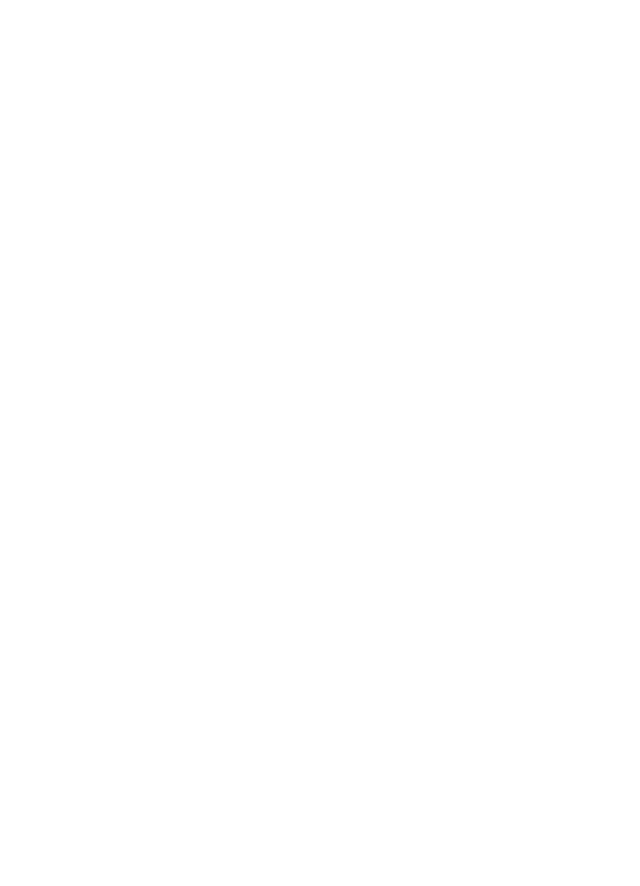
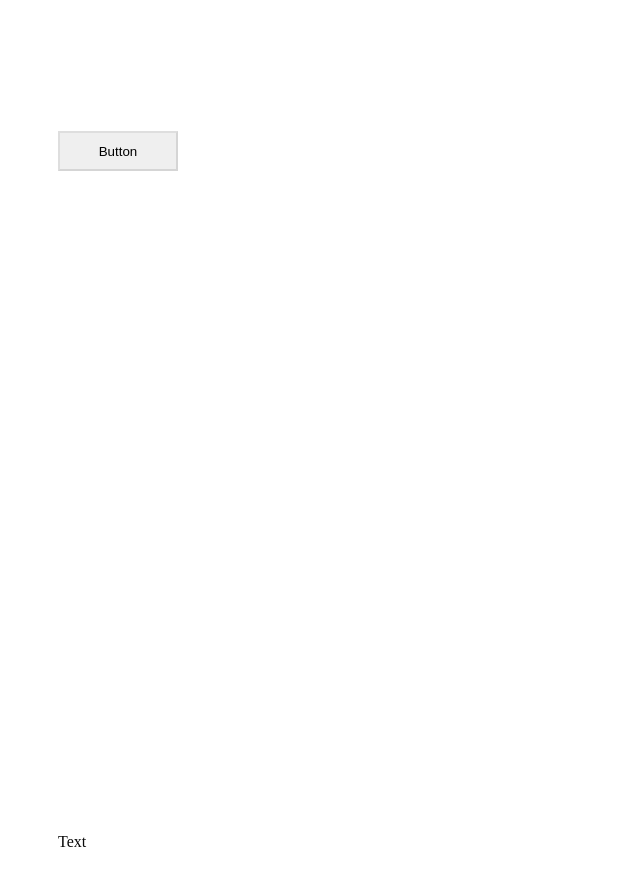
Before and after one commit to ilsur1103/my-project, a React (Vite) app: page / in a window 1280 px wide. Shown: the part 260-1146 px from the top of the page, without its empty margins (0-640 px from the left). Before the commit the page ends 1051 px from the top, so only its background shows below. Built offline with nearby package versions, Linux system fonts and the light colour scheme.

Commit message:
Update project: E-commerce Landing - 26.10.2025, 19:32:27

```diff
--- a/project.json
+++ b/project.json
@@ -2,7 +2,7 @@
   "id": "1",
   "name": "E-commerce Landing",
   "description": "Modern e-commerce landing page",
-  "lastModified": "2025-10-25T17:42:53.989Z",
+  "lastModified": "2025-10-26T14:32:19.585Z",
   "components": [],
   "pages": [
     {
@@ -76,13 +76,90 @@
               }
             }
           }
+        },
+        {
+          "id": "comp-1761489039777",
+          "type": "button",
+          "name": "button 3",
+          "props": {
+            "text": "Button",
+            "variant": "default",
+            "disabled": false
+          },
+          "styles": {},
+          "position": {
+            "x": 50,
+            "y": 230
+          },
+          "size": {
+            "width": 120,
+            "height": 40
+          },
+          "positionType": "relative"
         }
       ],
       "breakpoint": "desktop",
-      "backgroundColor": "#ffffff"
+      "backgroundColor": "#ffffff",
+      "properties": {
+        "width": "",
+        "flexDirection": "column",
+        "fontFamily": "Inter, sans-serif"
+      }
+    },
+    {
+      "id": "page-1761489007826",
+      "name": "Page 2",
+      "position": {
+        "x": 100,
+        "y": 100
+      },
+      "size": {
+        "width": 1440,
+        "height": 1024
+      },
+      "components": [
+        {
+          "id": "comp-1761489015519",
+          "type": "text",
+          "name": "text 1",
+          "props": {
+            "text": "Text"
+          },
+          "styles": {},
+          "position": {
+            "x": 50,
+            "y": 50
+          },
+          "size": {
+            "width": 200,
+            "height": "auto"
+          },
+          "positionType": "relative"
+        }
+      ],
+      "breakpoint": "desktop",
+      "backgroundColor": "#ffffff",
+      "containerStyles": {
+        "display": "flex",
+        "flexDirection": "column",
+        "minHeight": "100vh",
+        "width": "100%"
+      },
+      "containerProps": {
+        "className": "min-h-screen"
+      }
     }
   ],
-  "actions": [],
+  "actions": [
+    {
+      "name": "Action 1",
+      "type": "navigate",
+      "params": {
+        "pageId": "page-2"
+      },
+      "id": "action-1761489045913"
+    }
+  ],
   "canvasSettings": {
     "showGrid": false,
     "snapToGrid": true,
@@ -102,7 +179,7 @@
     "repo": "my-project",
     "defaultBranch": "main",
     "activeBranch": "main",
-    "lastSync": "2025-10-25T17:42:51.978Z"
+    "lastSync": "2025-10-26T14:28:54.253Z"
   },
   "currentPageId": "page-1761407980108"
 }
--- a/src/App.tsx
+++ b/src/App.tsx
@@ -1,9 +1,11 @@
 import Home from './pages/Home';
+import Page2 from './pages/Page2';
 
 function App() {
   return (
     <div className="w-full min-h-screen">
       <Home />
+      <Page2 />
     </div>
   );
 }
--- /dev/null
+++ b/src/components/ui/button.tsx
@@ -0,0 +1,46 @@
+import * as React from "react";
+import { cn } from "./utils";
+
+interface ButtonProps extends React.ComponentProps<"button"> {
+  variant?: 'default' | 'destructive' | 'outline' | 'secondary' | 'ghost' | 'link';
+  size?: 'default' | 'sm' | 'lg' | 'icon';
+  asChild?: boolean;
+}
+
+const Button = React.forwardRef<HTMLButtonElement, ButtonProps>(
+  ({ className, variant = 'default', size = 'default', asChild = false, ...props }, ref) => {
+    const variantClasses = {
+      default: "bg-primary text-primary-foreground hover:bg-primary/90",
+      destructive: "bg-destructive text-white hover:bg-destructive/90 focus-visible:ring-destructive/20 dark:focus-visible:ring-destructive/40 dark:bg-destructive/60",
+      outline: "border bg-background text-foreground hover:bg-accent hover:text-accent-foreground dark:bg-input/30 dark:border-input dark:hover:bg-input/50",
+      secondary: "bg-secondary text-secondary-foreground hover:bg-secondary/80",
+      ghost: "hover:bg-accent hover:text-accent-foreground dark:hover:bg-accent/50",
+      link: "text-primary underline-offset-4 hover:underline",
+    };
+
+    const sizeClasses = {
+      default: "h-9 px-4 py-2",
+      sm: "h-8 rounded-md gap-1.5 px-3",
+      lg: "h-10 rounded-md px-6",
+      icon: "size-9 rounded-md",
+    };
+
+    return (
+      <button
+        ref={ref}
+        data-slot="button"
+        className={cn(
+          "inline-flex items-center justify-center gap-2 whitespace-nowrap rounded-md transition-all disabled:pointer-events-none disabled:opacity-50 [&_svg]:pointer-events-none [&_svg:not([class*='size-'])]:size-4 shrink-0 [&_svg]:shrink-0 outline-none focus-visible:border-ring focus-visible:ring-ring/50 focus-visible:ring-[3px]",
+          variantClasses[variant],
+          sizeClasses[size],
+          className
+        )}
+        {...props}
+      />
+    );
+  }
+);
+
+Button.displayName = "Button";
+
+export { Button };
--- a/src/pages/Home.tsx
+++ b/src/pages/Home.tsx
@@ -1,5 +1,6 @@
 import { useState } from 'react';
 import { Input } from '../components/ui/input';
+import { Button } from '../components/ui/button';
 import Custom17614079904442 from '../components/Custom17614079904442';
 
 export default function Home() {
@@ -24,6 +25,9 @@
         style={{"position":"absolute","left":"50px","top":"50px","width":"200px","height":"40px"}}
       />
       <Custom17614079904442 text={variable1} title="Custom Component" count={0} isActive={false} />
+      <Button style={{"position":"relative","left":"50px","top":"230px","width":"120px","height":"40px"}}>
+        Button
+      </Button>
     </div>
   );
 }
--- /dev/null
+++ b/src/pages/Page2.tsx
@@ -0,0 +1,18 @@
+export default function Page2() {
+  return (
+    <div
+      id="page-1761489007826"
+      style={{
+        width: '1440px',
+        minHeight: '1024px',
+        backgroundColor: '#ffffff',
+        position: 'relative',
+        margin: '0 auto'
+      }}
+    >
+      <div style={{"position":"relative","left":"50px","top":"50px","width":"200px","height":"auto"}}>
+        Text
+      </div>
+    </div>
+  );
+}
```
Also changed, not shown: 2 other files (tests, documents, lock files or other folders).
